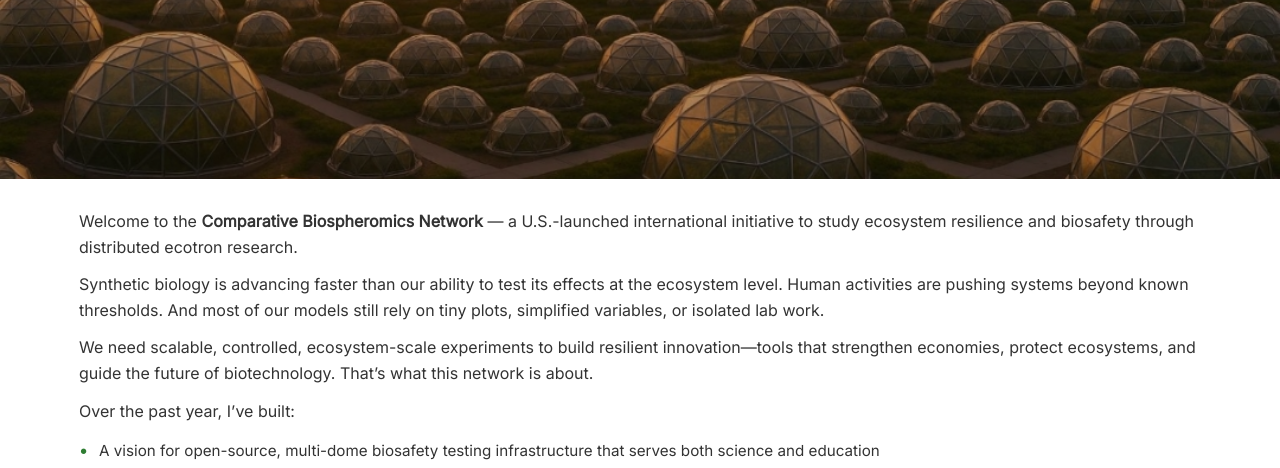
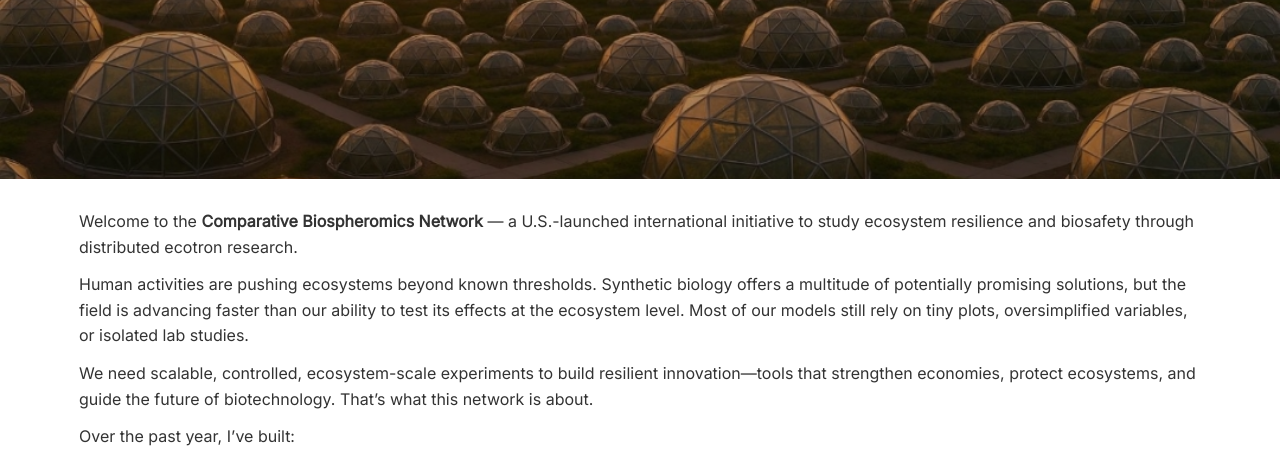
Before and after one commit to aime2solve/ComparativeBiospheromics, a plain HTML site: page index.html in a window 1280 px wide. Shown: the part 301-769 px from the top of the page. Drawn offline with Linux system fonts and the light colour scheme.

Commit message:
Add files via upload

```diff
--- a/index.html
+++ b/index.html
@@ -237,7 +237,7 @@
 
     <section class="content">
         <p>Welcome to the <strong>Comparative Biospheromics Network</strong> — a U.S.-launched international initiative to study ecosystem resilience and biosafety through distributed ecotron research.</p>
-        <p>Synthetic biology is advancing faster than our ability to test its effects at the ecosystem level. Human activities are pushing systems beyond known thresholds. And most of our models still rely on tiny plots, simplified variables, or isolated lab work.</p>
+        <p>Human activities are pushing ecosystems beyond known thresholds. Synthetic biology  offers a multitude of potentially promising solutions, but the field is advancing faster than our ability to test its effects at the ecosystem level. Most of our models still rely on tiny plots, oversimplified variables, or isolated lab studies.</p>
         <p>We need scalable, controlled, ecosystem-scale experiments to build resilient innovation—tools that strengthen economies, protect ecosystems, and guide the future of biotechnology. That’s what this network is about.</p>
         <p>Over the past year, I’ve built:</p>
         <ul>
```
